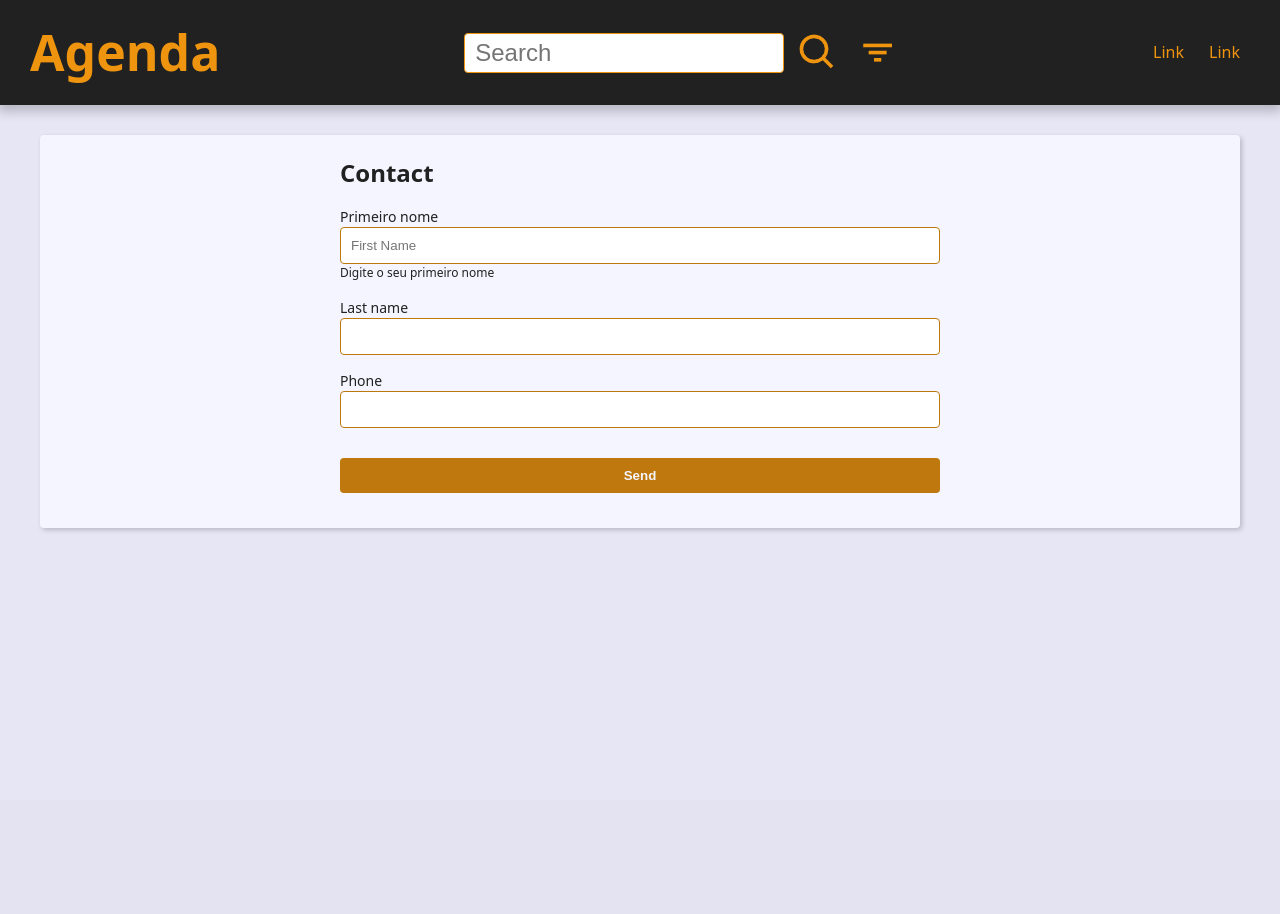
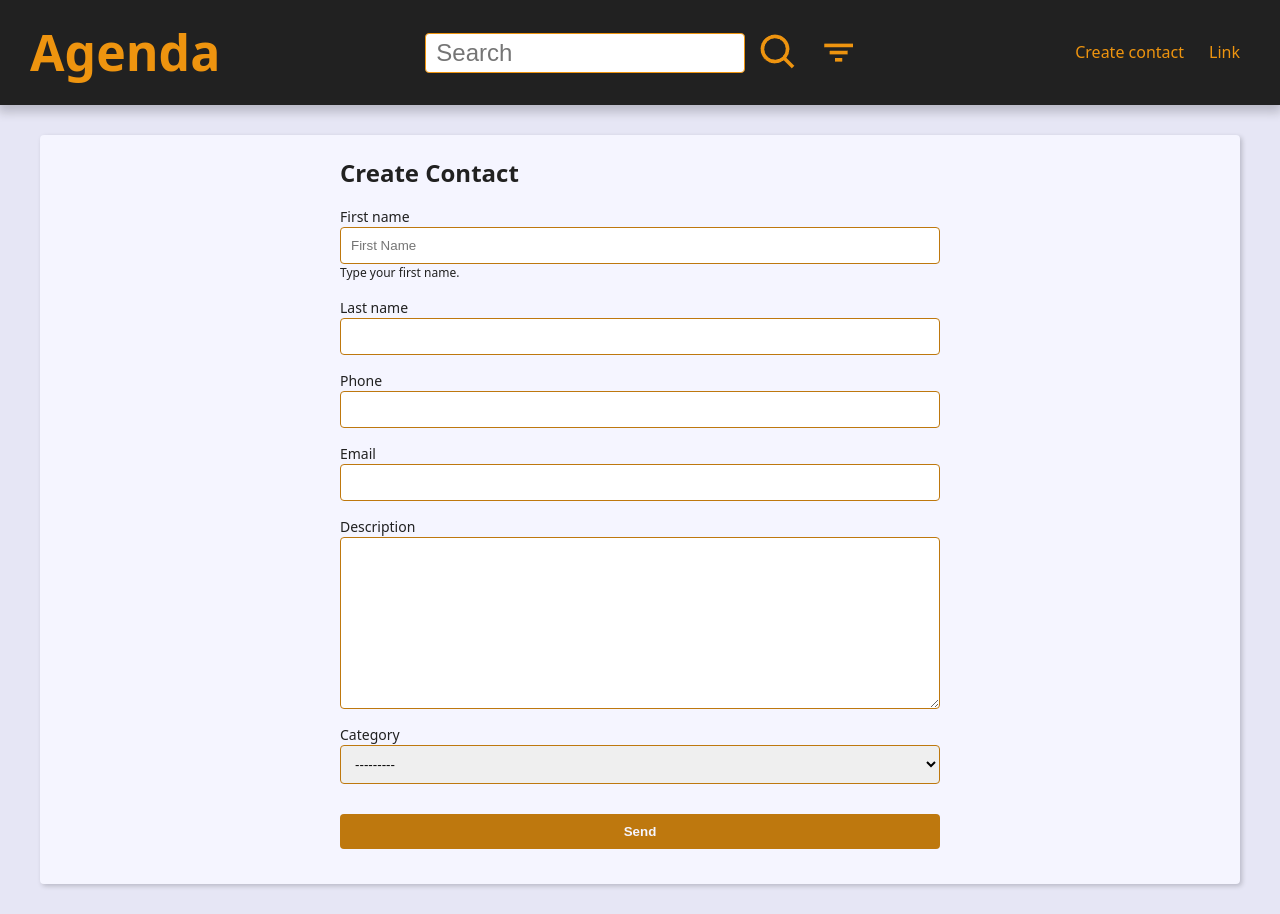
Before and after one commit to enzortorres/django-agenda-app, a Django app: page /contact/create/ in a window 1280 px wide. Before the commit the page ends 531 px from the top, so only its background shows below. Run offline with Django 5.2, Linux system fonts and the light colour scheme; data that the repository does not hold is empty.

Commit message:
creating update template with dynamics urls

```diff
--- a/base_templates/global/partials/_header.html
+++ b/base_templates/global/partials/_header.html
@@ -54,7 +54,7 @@
     <nav class="menu">
         <ul class="menu-list">
             <li class="menu-item">
-                <a href="" class="menu-link">Link</a>
+                <a href="{% url "contact:create" %}" class="menu-link">Create contact</a>
             </li>
             <li class="menu-item">
                 <a href="" class="menu-link">Link</a>
--- a/contact/forms.py
+++ b/contact/forms.py
@@ -9,8 +9,8 @@ class ContactForm(forms.ModelForm):
                 'placeholder': 'First Name',
             }
         ),
-        label='Primeiro nome',
-        help_text='Digite o seu primeiro nome',
+        label='First name',
+        help_text='Type your first name.',
     )
 
     def __init__(self, *args, **kwargs):
@@ -22,7 +22,7 @@ class ContactForm(forms.ModelForm):
 
     class Meta:
         model = Contact
-        fields = ('first_name', 'last_name', 'phone',)
+        fields = ('first_name', 'last_name', 'phone', 'email', 'description', 'category')
         # widgets = {
         #     'first_name': forms.TextInput(
         #             attrs={
@@ -33,20 +33,28 @@ class ContactForm(forms.ModelForm):
 
     def clean(self):
         cleaned_data = self.cleaned_data
+        first_name = cleaned_data.get('first_name')
+        last_name = cleaned_data.get('last_name')
 
-        self.add_error(
-            'fist_name',
-            ValidationError(
-                'Mensagem de erro',
-                code='invalid'
-            )
-        )
-        self.add_error(
-            'last_name',
-            ValidationError(
-                'Mensagem de erro 2',
-                code='invalid'
-            )
-        )
+        if first_name == last_name:
+            msg = ValidationError(
+                    'Primeiro nome não pode ser igual ao segundo'
+                )
+            self.add_error('first_name', msg)
+            self.add_error('last_name', msg)
 
         return super().clean()
+
+    def clean_first_name(self):
+        first_name = self.cleaned_data.get('first_name')
+
+        if first_name == 'ABC':
+            self.add_error(
+                'first_name',
+                ValidationError(
+                    'Não pode colocar ABC nesse campo',
+                    code='invalid'
+                )
+            )
+
+        return first_name
--- a/contact/templates/contact/create.html
+++ b/contact/templates/contact/create.html
@@ -2,10 +2,10 @@
 
 {% block content %}
     <div class="form-wrapper">
-        <h2>Contact</h2>
+        <h2>{{ subtitle }}</h2>
 
         <form
-            action="{% url "contact:create" %}"
+            action="{{ form_action }}"
             method="POST"
             enctype="multipart/form-data"
         >
--- a/contact/urls.py
+++ b/contact/urls.py
@@ -13,6 +13,6 @@ urlpatterns = [
     # contact (CRUD)
     path('contact/create/', views.create, name='create'), # create
     path('contact/<int:contact_id>/', views.contact, name='contact'), # read
-    # path('contact/<int:contact_id>/update/', views.contact, name='contact'), # update
+    path('contact/<int:contact_id>/update/', views.update, name='update'), # update
     # path('contact/<int:contact_id>/delete/', views.contact, name='contact'), # delete
 ]
--- a/contact/views/contact_forms.py
+++ b/contact/views/contact_forms.py
@@ -1,21 +1,62 @@
-from django.shortcuts import render
+from django.shortcuts import render, redirect, get_object_or_404
+from django.urls import reverse
 
+from contact.forms import ContactForm
 from contact.models import Contact
-from contact.forms import ContactForm
 
 def create(request):
+    form_action = reverse('contact:create')
+
     if request.method == 'POST':
+        form = ContactForm(request.POST)
+
         context = {
-            'form': ContactForm(request.POST),
+            'form': form,
+            'form_action': form_action,
             'site_title': 'Contacts - ',
+            'subtitle': 'Create Contact',
         }
+
+        if form.is_valid():
+            contact = form.save()
+            return redirect('contact:update', contact_id=contact.pk)
 
         return render(request, 'contact/create.html', context)
 
-
     context = {
         'form': ContactForm(),
+        'form_action': form_action,
         'site_title': 'Contacts - ',
+        'subtitle': 'Create Contact',
     }
 
     return render(request, 'contact/create.html', context)
+
+def update(request, contact_id):
+    contact = get_object_or_404(Contact, pk=contact_id, show=True)
+    form_action = reverse('contact:update', args=(contact_id,))
+
+    if request.method == 'POST':
+        form = ContactForm(request.POST, instance=contact)
+
+        context = {
+            'form': form,
+            'site_title': 'Contacts - ',
+            'form_action': form_action,
+            'subtitle': 'Update Contact',
+        }
+
+        if form.is_valid():
+            contact = form.save()
+            return redirect('contact:update', contact_id=contact.pk)
+
+        return render(request, 'contact/create.html', context)
+
+    context = {
+        'form': ContactForm(instance=contact),
+        'form_action': form_action,
+        'site_title': 'Contacts - ',
+        'subtitle': 'Update Contact',
+    }
+
+    return render(request, 'contact/create.html', context)
--- a/utils/create_contacts.py
+++ b/utils/create_contacts.py
@@ -25,7 +25,7 @@ if __name__ == '__main__':
     Category.objects.all().delete()
 
     fake = faker.Faker('pt-BR')
-    categories = ['Amigos', 'Família', 'Conhecidos']
+    categories = ['Friends', 'Family', 'Acquaintances']
 
     django_categories = [Category(name=name) for name in categories]
 
```
Also changed, not shown: contact/templates/contact/contact.html (+7 -0 lines).
